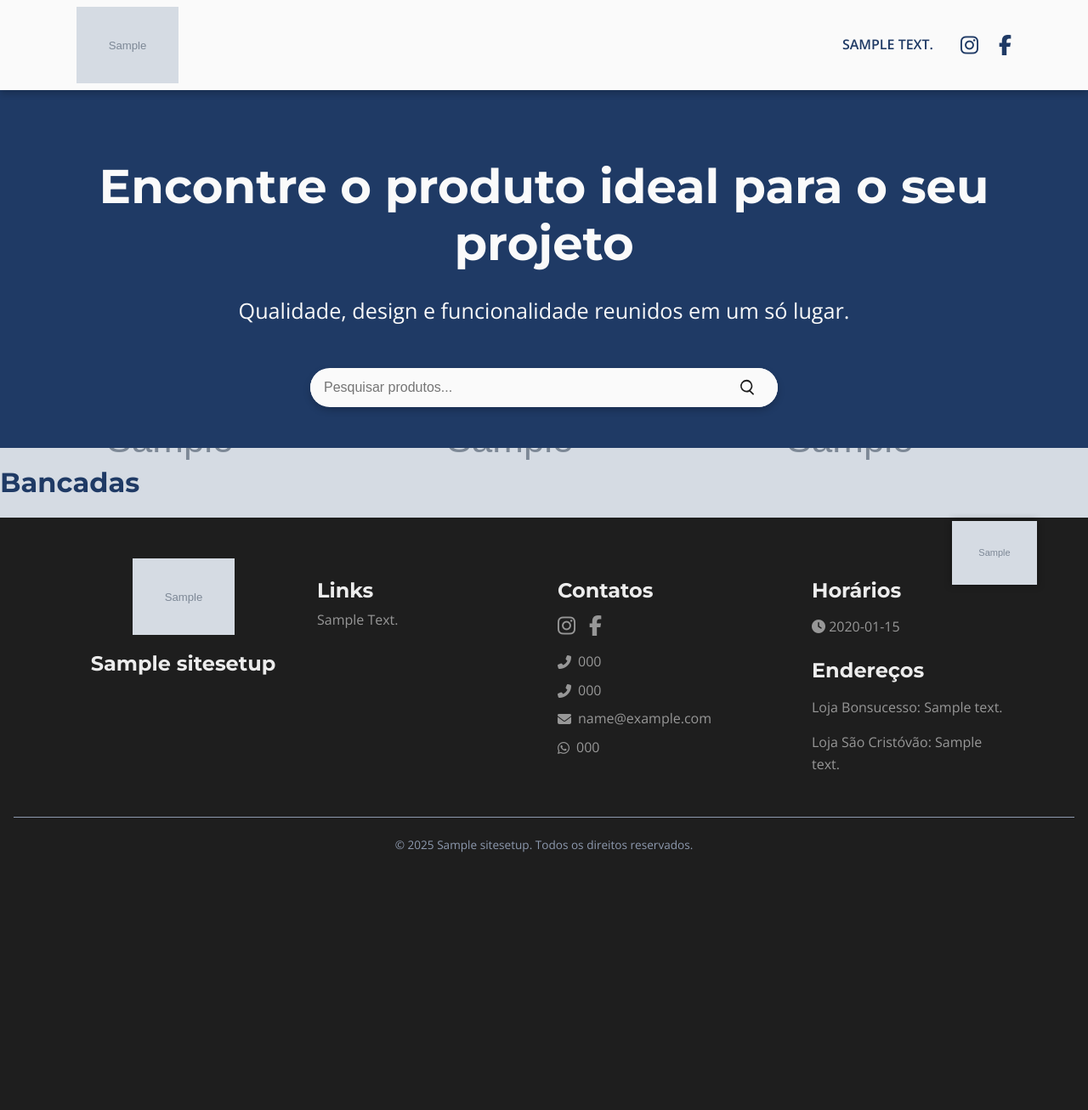
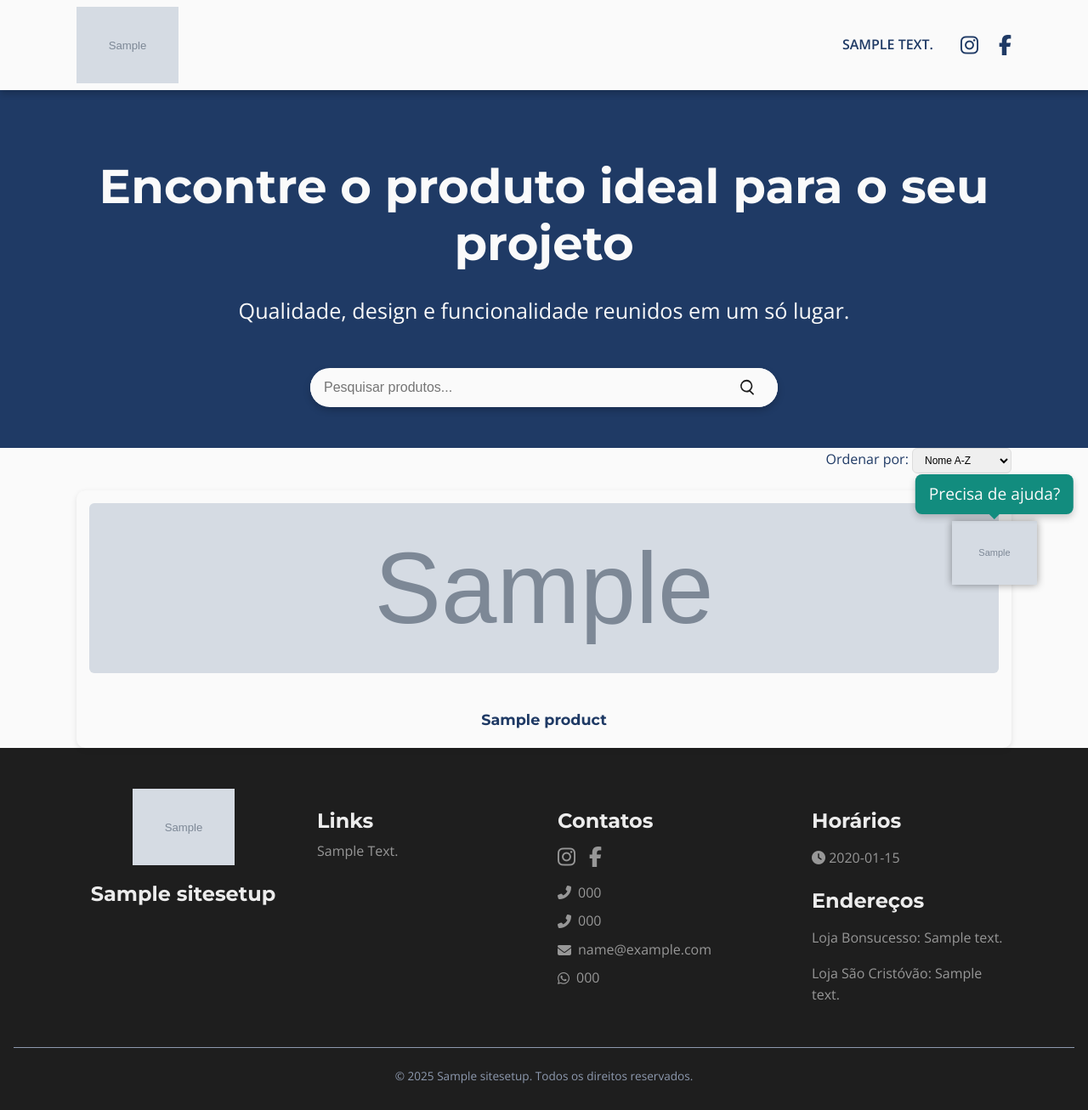
Before and after one commit to tenoriopedro/web-project, a Django app: a page that uses djangoweb/products/templates/products/list_products.html in a window 1280 px wide. Shown: the whole page at 85% size. Before the commit the page ends 1003 px from the top, so only its background shows below. Run offline with Django 5.2, Linux system fonts and the light colour scheme; tables that the repository leaves empty hold one stand-in row (values such as "Sample post"); grey boxes marked "Sample" are stand-in pictures.

Commit message:
Creating the HTML and CSS for the page that will list the products chosen by the user.

```diff
--- a/djangoweb/products/templates/products/list_products.html
+++ b/djangoweb/products/templates/products/list_products.html
@@ -4,20 +4,69 @@
 
     {% include "website/partials/_hero-content.html" %}
 
+    <div class="content">
 
-<h1 class="text-3xl font-bold mb-6">Bancadas</h1>
+        <div class="container">
 
-<div class="grid grid-cols-1 md:grid-cols-2 lg:grid-cols-3 gap-6">
-    {% for bancada in bancadas %}
-    <div class="border rounded-xl overflow-hidden shadow-lg hover:shadow-2xl transition-shadow duration-300">
-        <a href="{% url 'products:bancada-detail' bancada.slug %}">
-            <img src="{{ bancada.image.url }}" alt="{{ bancada.name }}" class="w-full h-60 object-cover">
-            <div class="p-4">
-                <h2 class="text-xl font-semibold">{{ bancada.name }}</h2>
-                <p class="text-gray-600">{{ bancada.short_description }}</p>
+            <!-- ORDERING -->
+            <div class="ordering">
+
+                <form method="get">
+                    <label for="order">Ordenar por:</label>
+                    <select name="order" id="order" onchange="this.form.submit()">
+                        <option value="name" {% if current_order == "name" %}selected{% endif %}>Nome A-Z</option>
+                        <option value="-name" {% if current_order == "-name" %}selected{% endif %}>Nome Z-A</option>
+                        <option value="id" {% if current_order == "id" %}selected{% endif %}>Mais antigos</option>
+                        <option value="-id" {% if current_order == "-id" %}selected{% endif %}>Mais recentes</option>
+                    </select>
+                </form>
             </div>
-        </a>
+
+            <!-- PRODUCTS GRID -->
+            <div class="product-grid">
+
+                {% for product in products %}
+
+                    <a href="{% url "products:product-detail" slug_category product.slug_product %}">
+                        <div class="product-card">
+                            <img src="{{ product.image.url }}" alt="{{ product.name }}">
+                            <h3>{{ product.name }}</h3>
+                        </div>
+                    </a>
+
+                {% empty %}
+
+                    <p>Nenhum produto encontrado nesta categoria.</p>
+
+                {% endfor %}
+
+            </div>
+
+            <!-- PAGINATION -->
+
+            {% if is_paginated %}
+                <div class="pagination">
+
+                    {% if page_obj.has_previous %}
+                        <a href="?page=1&order={{ current_order }}">« Primeiro</a>
+
+                        <a href="?page={{ page_obj.previous_page_number }}&order={{ current_order }}">‹ Anterior</a>
+                    {% endif %}
+
+                    <span>Página {{ page_obj.number }} de {{ page_obj.paginator.num_pages }}</span>
+
+                    {% if page_obj.has_next %}
+                        <a href="?page={{ page_obj.next_page_number }}&order={{ current_order }}">Próxima ›</a>
+
+                        <a href="?page={{ page_obj.paginator.num_pages }}&order={{ current_order }}">Última »</a>
+                    {% endif %}
+
+                </div>
+
+            {% endif %}
+
+        </div>
+
     </div>
-    {% endfor %}
-</div>
+
 {% endblock %}
--- a/djangoweb/products/views.py
+++ b/djangoweb/products/views.py
@@ -19,15 +19,33 @@
     model = Products
     template_name = 'products/list_products.html'
     context_object_name = 'products'
+    paginate_by = 9
+
 
     def get_queryset(self):
         category_slug = self.kwargs['slug_category']
-        category = ProductsSetup.objects.get(
-            slug_category=category_slug
-        )
-        return Products.objects.filter(
+        category = ProductsSetup.objects.get(slug_category=category_slug)
+
+        queryset = Products.objects.filter(
             product_type=category.product_type
         )
+
+        order = self.request.GET.get('order', 'name')
+        if order in ['name', '-name', 'id', '-id']:
+            queryset = queryset.order_by(order)
+
+        return queryset
+
+    def get_context_data(self, **kwargs):
+
+        context = super().get_context_data(**kwargs)
+        slug_category = self.kwargs.get('slug_category')
+
+        context['current_order'] = self.request.GET.get('order', 'name')
+        context['slug_category'] = slug_category
+
+        return context
+
 
 
 class ProductDetailView(DetailView):
--- a/djangoweb/website/static/website/css/style.css
+++ b/djangoweb/website/static/website/css/style.css
@@ -1652,6 +1652,88 @@
 }
 
 
+/* ================== LIST PRODUCTS TEMPLATE =================== */
+
+.content {
+    background: var(--color-white);
+}
+
+.ordering {
+    margin-bottom: 20px;
+    text-align: right;
+}
+
+.ordering select {
+    padding: 6px 10px;
+    border: 1px solid #ddd;
+    border-radius: 6px;
+    font-size: 0.75rem;
+}
+
+.product-grid {
+    display: grid;
+    grid-template-columns: repeat(auto-fit, minmax(280px, 1fr));
+    gap: 20px;
+}
+
+.product-card {
+    background: var(--color-white);
+    border-radius: 10px;
+    box-shadow: 0 2px 6px rgba(0, 0, 0, 0.1);
+    padding: 15px;
+    text-align: center;
+    transition: transform 0.3s ease;
+}
+
+.product-card:hover{
+    transform: translateY(-5px);
+}
+
+.product-card img {
+    width: 100%;
+    height: 200px;
+    object-fit: cover;
+    border-radius: 6px;
+    margin-bottom: 10px;
+}
+
+.product-card h3 {
+    font-size: 1.1rem;
+    margin-bottom: 8px;
+    font-weight: 600;
+}
+
+.pagination {
+    display: flex;
+    justify-content: center;
+    align-items: center;
+    gap: 12px;
+    margin-top: 30px;
+    flex-wrap: wrap;
+}
+
+.pagination a{
+    text-decoration: none;
+    padding: 6px 12px;
+    border: 1px solid #ccc;
+    border-radius: 6px;
+    color: var(--color-light-dark);
+    transition: background 0.2s ease;
+}
+
+.pagination a:hover {
+    background: var(--color-primary);
+    color: var(--color-white);
+}
+
+.pagination span {
+    padding: 6px 12px;
+    border: 1px solid #ccc;
+    border-radius: 6px;
+    background: var(--color-light);
+}
+
+
 
 /* ###### SECTION TEMPORÁRIA ###### */
 .temporary-section{
```
Also changed, not shown: djangoweb/products/templates/products/detail_product.html (+0 -26 lines), djangoweb/products/migrations/0013_alter_products_long_description_and_more.py (added).
